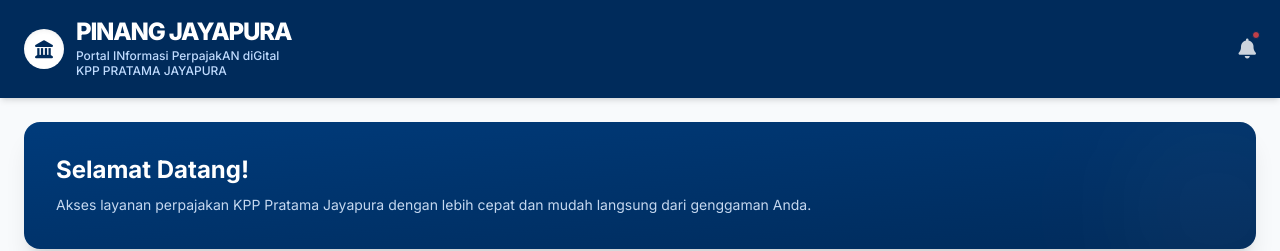
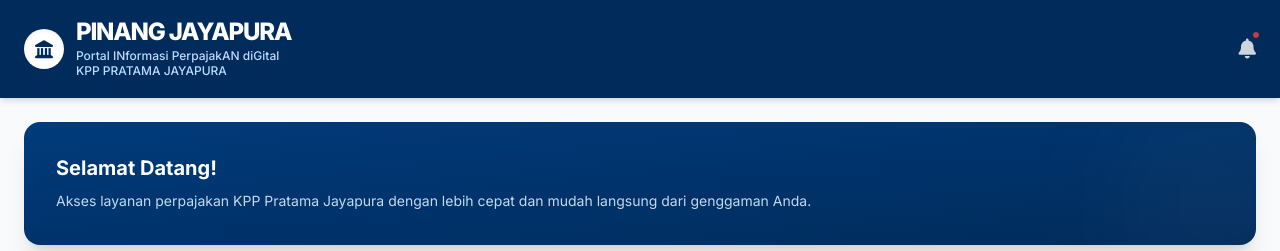
Before and after one commit to toocuilkerja-lab/aplikasi_952, a React (Vite) app: page / in a window 1280 px wide. Shown: the top 251 px of the page. Built offline with nearby package versions, Linux system fonts and the light colour scheme; no server answers.

Commit message:
fix(home): Adjust welcome text size
Reduce the font size of the welcome heading on the Home page to improve readability and visual hierarchy within the hero section.

```diff
--- a/pages/Home.tsx
+++ b/pages/Home.tsx
@@ -71,7 +71,7 @@
     <div className="p-6 space-y-8 animate-fadeIn">
       <div className="bg-gradient-to-br from-[#003B7B] to-[#002B5B] rounded-2xl p-8 text-white shadow-xl relative overflow-hidden">
         <div className="relative z-10">
-          <h2 className="text-2xl font-bold mb-2">Selamat Datang!</h2>
+          <h2 className="text-xl font-bold mb-2">Selamat Datang!</h2>
           <p className="text-blue-100 text-sm opacity-90 leading-relaxed pr-2">
             Akses layanan perpajakan KPP Pratama Jayapura dengan lebih cepat dan mudah langsung dari genggaman Anda.
           </p>
```
